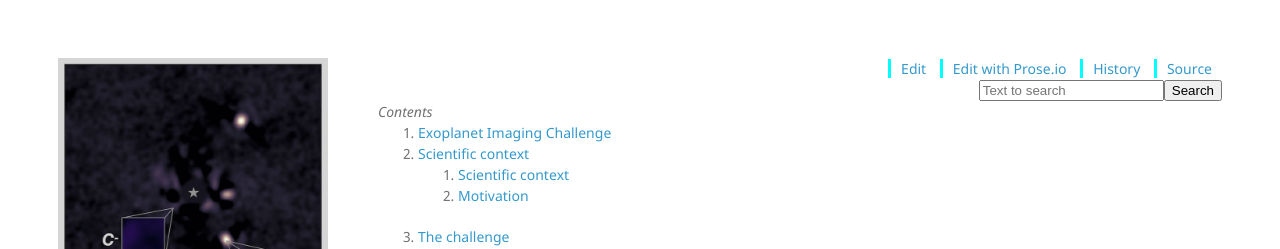
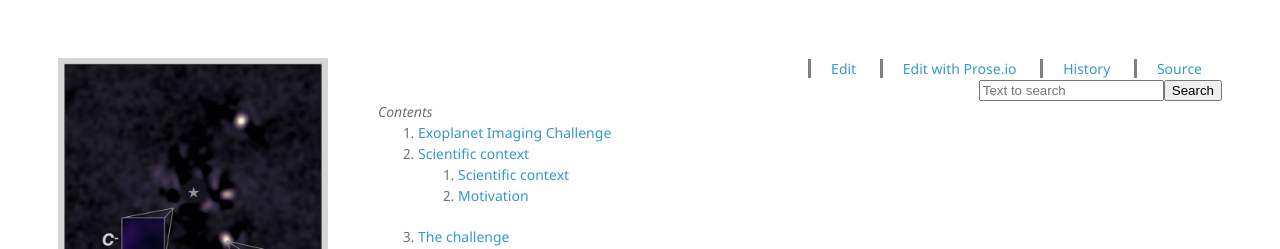
Before and after one commit to carlgogo/exoimaging_challenge, a Jekyll site: the page built from index.md, in a window 1280 px wide and 1400 px high. Shown: the top 249 px of the window. Built offline with Jekyll 4.4.1, drawn with Linux system fonts in a browser that asks for light colours; nearby versions of some CDN libraries; our own code applies the rules of GitHub Pages for plain Markdown files; some of the changed text lies outside the part shown.

Commit message:
customizing theme

```diff
--- a/_layouts/default.html
+++ b/_layouts/default.html
@@ -103,14 +103,9 @@
         {% if site.custom_footer %}
             {% include footer.html %}
         {% endif %}
-
-        {% if site.github.is_project_page %}
-        <p>This project is maintained by <a href="{{ site.github.owner_url }}">{{ site.github.owner_name }}</a>. Hosted on GitHub Pages</p>
-        {% endif %}
         <p>Organizers: C. A. Gomez Gonzalez, F. Cantalloube, R. Jensen-Clem, T. Meshkat</p>
-        {% if site.github.is_project_page %}
-          <p class="view"><a href="{{ site.github.repository_url }}">View the Project on GitHub <small>{{ github_name }}</small></a></p>
-        {% endif %}
+        <p>This project is maintained by <a href="{{ site.github.owner_url }}">{{ site.github.owner_name }}</a>. Hosted on GitHub Pages.</p>
+        <p class="view"><a href="{{ site.github.repository_url }}">View the project repository on GitHub <small>{{ github_name }}</small></a></p>
       </footer>
     </div>
     <script src="{{ '/assets/js/scale.fix.js' | relative_url }}"></script>
--- a/_sass/style.scss
+++ b/_sass/style.scss
@@ -196,10 +196,10 @@ footer {
 }
 
 .tools-element {
-    border-left: aqua;
+    border-left: gray;
     border-left-style: solid;
-    padding-left: 10px;
-    padding-right: 10px;
+    padding-left: 20px;
+    padding-right: 20px;
 }
 
 @media print, screen and (max-width: 960px) {
```
